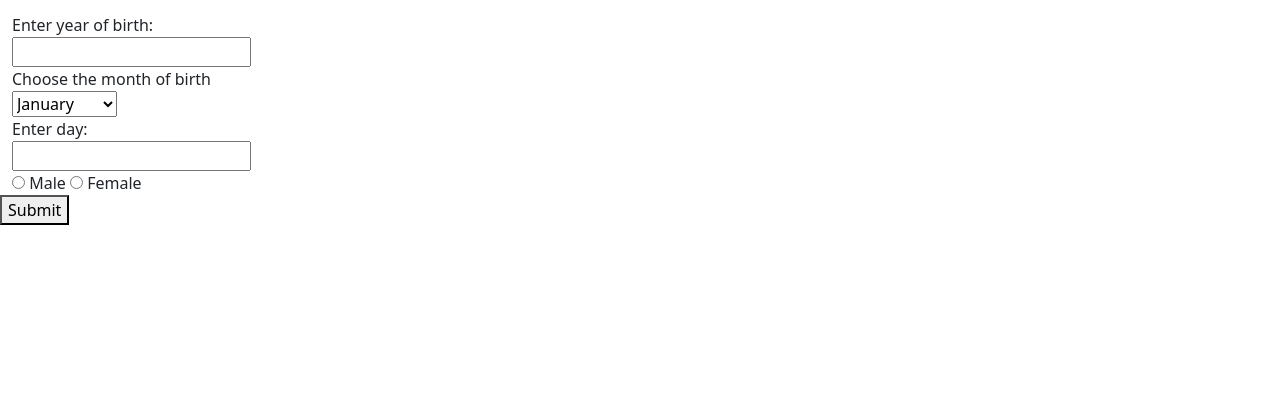
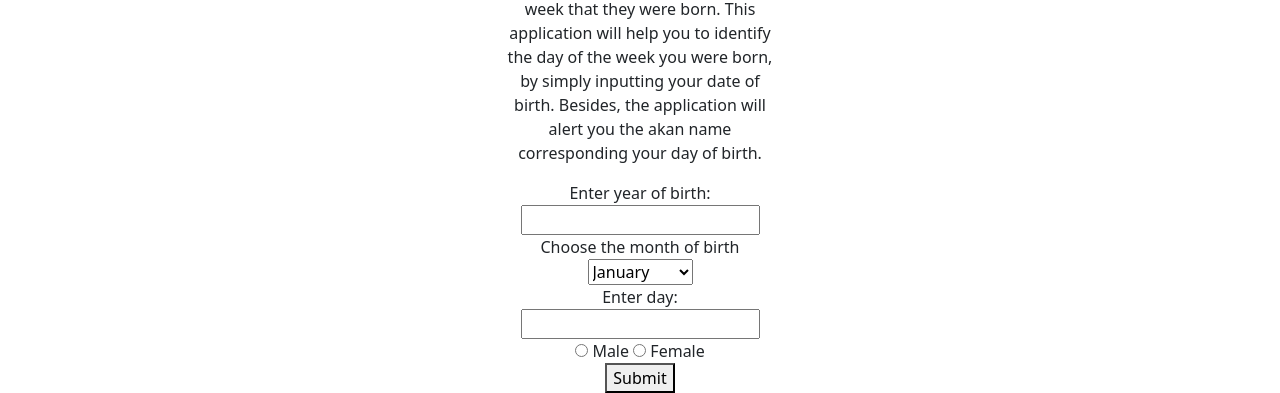
Before and after one commit to isaacwach/akan-names, a plain HTML site: page index.html in a window 1280 px wide. Shown: the part 753-1146 px from the top of the page. Before the commit the page ends 978 px from the top, so only its background shows below. Drawn offline with nearby package versions, Linux system fonts and the light colour scheme.

Commit message:
aligned items to the center and added right and left margins

```diff
--- a/index.html
+++ b/index.html
@@ -56,9 +56,10 @@
             <input type="radio" id="female" name="fav_language" value="female">
             <label for="css">Female</label>
         </div>
+        <button id="btn">Submit</button>
     </div>
 
-    <button id="btn">Submit</button>
+
 
     <script src="index.js"></script>
     <script src="https://cdn.jsdelivr.net/npm/bootstrap@5.1.3/dist/js/bootstrap.bundle.min.js" integrity="sha384-ka7Sk0Gln4gmtz2MlQnikT1wXgYsOg+OMhuP+IlRH9sENBO0LRn5q+8nbTov4+1p" crossorigin="anonymous"></script>
--- a/styles.css
+++ b/styles.css
@@ -1,3 +1,5 @@
+
+/* header section */
 .header {
     background-image: url("images/image\ 1\ \(1\).png");
     background-repeat: no-repeat;
@@ -16,3 +18,10 @@
     border-radius: 20%;
 
 }
+
+/* about application section */
+
+.about-app {
+    text-align: center;
+    padding: 0px 500px;
+}
```
